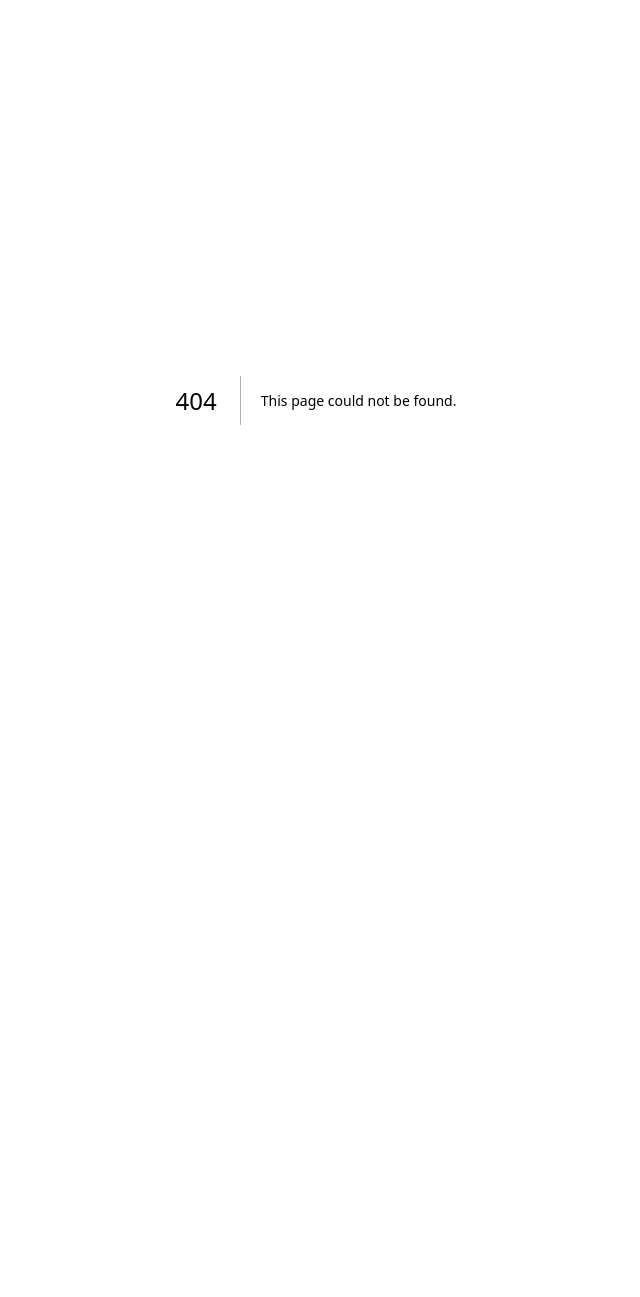
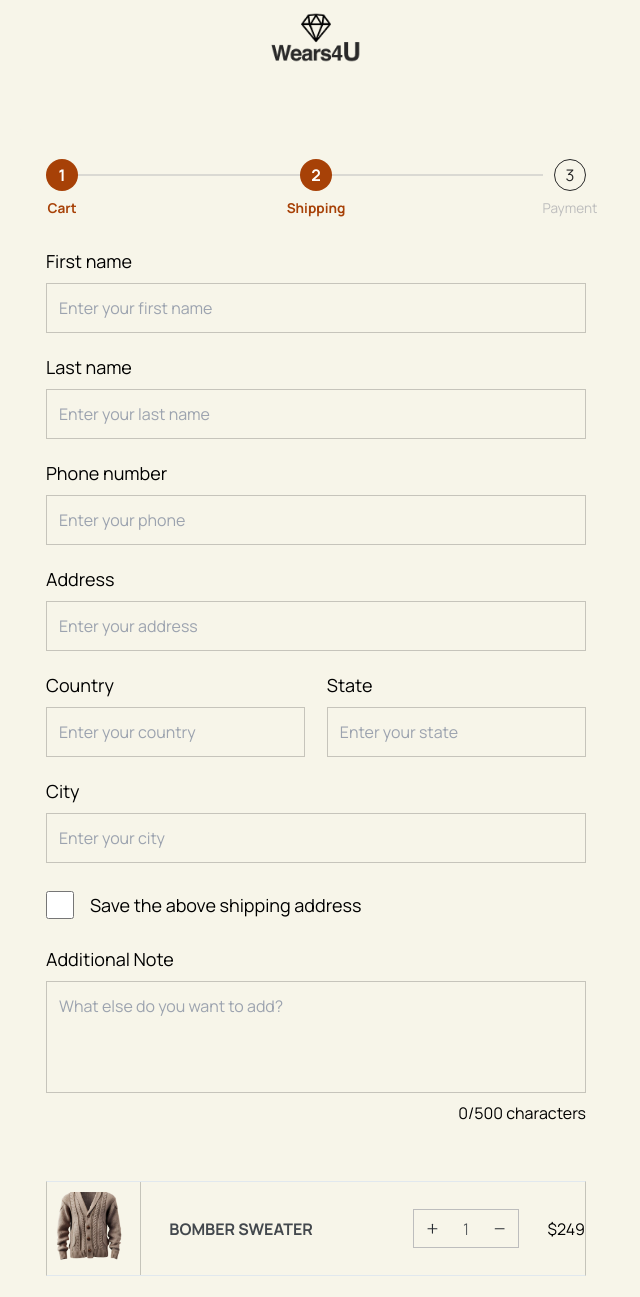
Before and after one commit to Kansoldev/Wear4U, a Next.js app: page /shipping in a window 1280 px wide. Before the commit this address had no page. Shown: the top 1297 px of the page, without its empty margins (324-964 px from the left). Before the commit the page ends 800 px from the top, so only its background shows below. Built offline with nearby package versions, Linux system fonts and the light colour scheme.

Commit message:
Add shipping page

```diff
--- /dev/null
+++ b/src/app/shipping/page.tsx
@@ -0,0 +1,299 @@
+import Link from "next/link";
+import Image from "next/image";
+
+const Page = () => {
+  return (
+    <>
+      <div className="flex justify-center py-3">
+        <Link href={"/"}>
+          <Image
+            src={"/logo.png"}
+            className="nav-logo"
+            width={100}
+            height={100}
+            alt=""
+          />
+        </Link>
+      </div>
+
+      <div className="shopping-cart">
+        <div className="progressbar">
+          <div
+            className="progress-step progress-step-active"
+            data-title="Cart"
+          ></div>
+
+          <Link href={"/shipping"}>
+            <div
+              className="progress-step progress-step-active"
+              data-title="Shipping"
+            ></div>
+          </Link>
+
+          <div className="progress-step" data-title="Payment"></div>
+        </div>
+
+        <form action="" className="my-14">
+          <div>
+            <label htmlFor="firstname" className="inline-block mb-2 text-lg">
+              First name
+            </label>
+
+            <input
+              type="text"
+              id="firstname"
+              className="block p-3 bg-transparent border border-solid border-[#00000033] w-full"
+              placeholder="Enter your first name"
+            />
+          </div>
+
+          <div className="mt-5">
+            <label htmlFor="lastname" className="inline-block mb-2 text-lg">
+              Last name
+            </label>
+
+            <input
+              type="text"
+              id="lastname"
+              className="block p-3 bg-transparent border border-solid border-[#00000033] w-full"
+              placeholder="Enter your last name"
+            />
+          </div>
+
+          <div className="mt-5">
+            <label htmlFor="phone" className="inline-block mb-2 text-lg">
+              Phone number
+            </label>
+
+            <input
+              type="text"
+              id="phone"
+              className="block p-3 bg-transparent border border-solid border-[#00000033] w-full"
+              placeholder="Enter your phone"
+            />
+          </div>
+
+          <div className="mt-5">
+            <label htmlFor="address" className="inline-block mb-2 text-lg">
+              Address
+            </label>
+
+            <input
+              type="text"
+              id="address"
+              className="block p-3 bg-transparent border border-solid border-[#00000033] w-full"
+              placeholder="Enter your address"
+            />
+          </div>
+
+          <div className="flex justify-between">
+            <div className="mt-5 basis-[48%]">
+              <label htmlFor="country" className="inline-block mb-2 text-lg">
+                Country
+              </label>
+
+              <input
+                type="text"
+                id="country"
+                className="block p-3 bg-transparent border border-solid border-[#00000033] w-full"
+                placeholder="Enter your country"
+              />
+            </div>
+
+            <div className="mt-5 basis-[48%]">
+              <label htmlFor="state" className="inline-block mb-2 text-lg">
+                State
+              </label>
+
+              <input
+                type="text"
+                id="state"
+                className="block p-3 bg-transparent border border-solid border-[#00000033] w-full"
+                placeholder="Enter your state"
+              />
+            </div>
+          </div>
+
+          <div className="mt-5">
+            <label htmlFor="city" className="inline-block mb-2 text-lg">
+              City
+            </label>
+
+            <input
+              type="text"
+              id="city"
+              className="block p-3 bg-transparent border border-solid border-[#00000033] w-full"
+              placeholder="Enter your city"
+            />
+          </div>
+
+          <div className="mt-7">
+            <input
+              type="checkbox"
+              id=""
+              className="p-3 bg-transparent border border-solid border-[#00000033] w-7 h-7"
+            />
+
+            <label htmlFor="" className="inline-block align-top ml-4 text-lg">
+              Save the above shipping address
+            </label>
+          </div>
+
+          <div className="mt-5">
+            <label htmlFor="additional" className="inline-block mb-2 text-lg">
+              Additional Note
+            </label>
+
+            <textarea
+              name=""
+              id="additional"
+              className="block p-3 bg-transparent border border-solid border-[#00000033] w-full resize-none h-28"
+              placeholder="What else do you want to add?"
+            ></textarea>
+
+            <span className="helper text inline-block text-right mt-2 w-full">
+              0/500 characters
+            </span>
+          </div>
+        </form>
+
+        <div className="item">
+          <div className="image">
+            <img src="/best-4.png" alt="" />
+          </div>
+
+          <div className="description">
+            <p className="uppercase">Bomber Sweater</p>
+          </div>
+
+          <div className="quantity">
+            <button className="plus-btn" type="button">
+              <svg
+                width="20"
+                height="21"
+                viewBox="0 0 10 11"
+                fill="none"
+                xmlns="http://www.w3.org/2000/svg"
+              >
+                <path
+                  d="M2.91211 5.59412H7.5607"
+                  stroke="#292D32"
+                  stroke-width="0.581073"
+                  stroke-linecap="round"
+                  stroke-linejoin="round"
+                />
+
+                <path
+                  d="M5.23633 7.91848V3.2699"
+                  stroke="#292D32"
+                  stroke-width="0.581073"
+                  stroke-linecap="round"
+                  stroke-linejoin="round"
+                />
+              </svg>
+            </button>
+
+            <input type="text" name="name" value="1" />
+
+            <button className="minus-btn" type="button">
+              <svg
+                width="20"
+                height="21"
+                viewBox="0 0 10 11"
+                fill="none"
+                xmlns="http://www.w3.org/2000/svg"
+              >
+                <path
+                  d="M2.49609 5.59412H7.14468"
+                  stroke="#292D32"
+                  stroke-width="0.581073"
+                  stroke-linecap="round"
+                  stroke-linejoin="round"
+                />
+              </svg>
+            </button>
+          </div>
+
+          <div className="total-price">$249</div>
+        </div>
+
+        <div className="item">
+          <div className="image">
+            <img src="/product-3.png" alt="" />
+          </div>
+
+          <div className="description">
+            <p className="uppercase">Brown Sweater</p>
+          </div>
+
+          <div className="quantity">
+            <button className="plus-btn" type="button">
+              <svg
+                width="20"
+                height="21"
+                viewBox="0 0 10 11"
+                fill="none"
+                xmlns="http://www.w3.org/2000/svg"
+              >
+                <path
+                  d="M2.91211 5.59412H7.5607"
+                  stroke="#292D32"
+                  stroke-width="0.581073"
+                  stroke-linecap="round"
+                  stroke-linejoin="round"
+                />
+
+                <path
+                  d="M5.23633 7.91848V3.2699"
+                  stroke="#292D32"
+                  stroke-width="0.581073"
+                  stroke-linecap="round"
+                  stroke-linejoin="round"
+                />
+              </svg>
+            </button>
+
+            <input type="text" name="name" value="1" />
+
+            <button className="minus-btn" type="button">
+              <svg
+                width="20"
+                height="21"
+                viewBox="0 0 10 11"
+                fill="none"
+                xmlns="http://www.w3.org/2000/svg"
+              >
+                <path
+                  d="M2.49609 5.59412H7.14468"
+                  stroke="#292D32"
+                  stroke-width="0.581073"
+                  stroke-linecap="round"
+                  stroke-linejoin="round"
+                />
+              </svg>
+            </button>
+          </div>
+
+          <div className="total-price">$126</div>
+        </div>
+
+        <div className="w-full flex justify-between items-center">
+          <h2 className="uppercase font-semibold">Cart total</h2>
+          <h3 className="text-3xl font-extrabold">$520</h3>
+        </div>
+
+        <div className="w-full flex justify-between items-center mt-12">
+          <button className="md:w-60 py-3 px-2 text-sm md:py-[0.625rem] border border-solid border-[#a74107] bg-transparent text-[#a74107]">
+            Continue Shopping
+          </button>
+
+          <button className="md:w-60 py-3 px-2 text-sm md:py-[0.625rem] border border-solid border-[#a74107] bg-[#a74107] text-white">
+            Proceed to Checkout
+          </button>
+        </div>
+      </div>
+    </>
+  );
+};
+
+export default Page;
```
